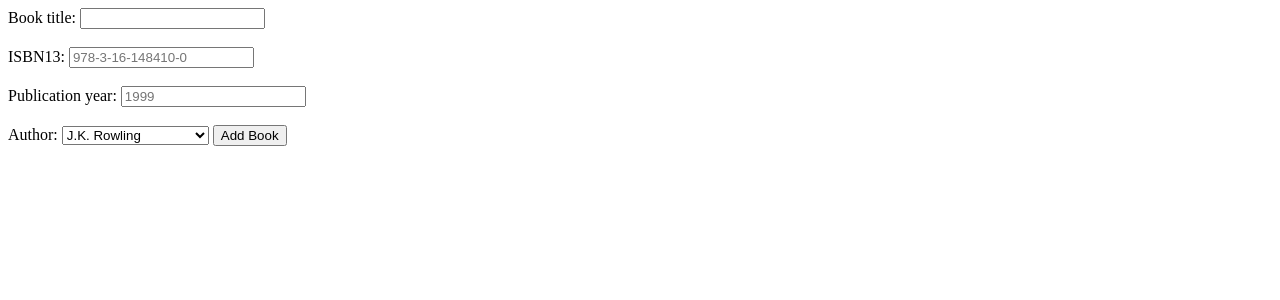
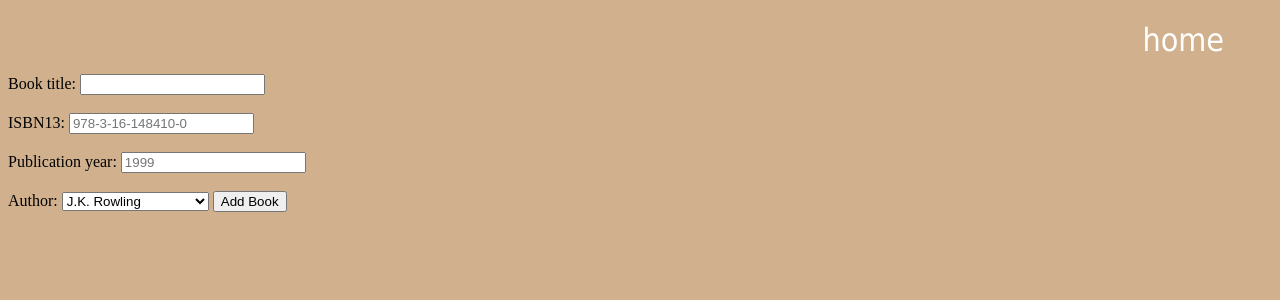
Before and after one commit to Chichari2/digital_library, a Flask app: page /add_book in a window 1280 px wide. Shown: the top 300 px of the page. Run offline with Flask 3, Linux system fonts and the light colour scheme.

Commit message:
add navbars, implement delete, add some basic styling

```diff
--- a/app.py
+++ b/app.py
@@ -35,7 +35,8 @@ def index():
     db.session.query allows column specs; returns [tuples]
     Model.query (Book.query) forbids columns specs; returns [ORM objects] """
     popup = get_flashed_messages(with_categories=True)
-    rows = db.session.query(Book.title, Book.author_id, Book.isbn).all()
+    rows = db.session.query(Book.title, Book.author_id, Book.isbn,
+                            Book.book_id).all()
     sort_crit = request.args.get('sort')
     sort_dir = request.args.get('dir')
     if sort_crit:
@@ -52,7 +53,8 @@ def index():
         books_list.append(
             {'title': row[0],
              'author': author_name,
-             'cover_url': cover_url}
+             'cover_url': cover_url,
+             'book_id': row[3]}
         )
     return render_template('home.html', books=books_list,
                            popup=popup), 200
@@ -113,9 +115,15 @@ def search():
 
 
 @app.route('/book/<int:book_id>/delete')
-def delete():
-    pass
-    return redirect(url_for('index'))
+def delete(book_id: int):
+    """GET request is sufficient since we're including the id as a var. html
+    forms don't support DELETE anyway, and I see no reason for POST."""
+    book_obj_to_del = Book.query.filter(Book.book_id == book_id).one()
+    book_title = book_obj_to_del.title
+    db.session.delete(book_obj_to_del)
+    db.session.commit()
+    flash(f"'{book_title}' successfully deleted from database.", "info")
+    return redirect(url_for('index')), 302
 
 
 def fetch_cover_url(isbn):
@@ -143,6 +151,8 @@ def add_author():
         death = request.form.get('date_of_death')
         if not name or not birth:  # redundant with html 'required', but still
             abort(400)
+        if name in [author.name for author in Author.query.all()]:
+            return jsonify(message="Name already exists, be more specific.")
         new_author = Author()  # w/o attr 1st, so that I can check if 'death'
         new_author.name = name
         # Convert html date to Py datetime object, Flask-SQLAlchemy wants it
@@ -169,7 +179,7 @@ def add_book():
         # rows = results.fetchall()
 
         # With Flask-SQLAlchemy you don't even need the QUERY
-        rows = db.session.query(Author.name, Author.author_id).all()
+        rows = db.session.query(Author.author_id, Author.name).all()
         for row in rows:
             authors_dict.update({row[0]: row[1]})
         return render_template('add_book.html',
--- a/static/style.css
+++ b/static/style.css
@@ -1,9 +1,42 @@
+body {
+    background-color: #d1b08e;
+}
+
+.navbar {
+    display: flex;
+    height: 50px;
+    justify-content: right;
+    align-items: center;
+    padding: 0.5em;
+    margin: 0;
+}
+
+.menu {
+    display: flex;
+    height: 40px;
+    justify-content: space-around;
+    align-items: center;
+    padding: 0.5em;
+    margin-bottom: 1em;
+}
+
+.navbar a {
+    height: 40px;
+    margin-right: 40px;
+    color: white;
+    text-decoration: none; /* Remove underline */
+    font-family: Tahoma, Verdana, Segoe, sans-serif;
+    font-size: 2em;
+    transition: background-color 0.3s;
+}
+
 .flashes {
     list-style-type: none;
     padding: 0;
 }
 .flashes li {
     padding: 10px;
+    text-align: center;
     margin-bottom: 10px;
     border-radius: 5px;
     background-color: #f0f8ff;
--- a/templates/add_author.html
+++ b/templates/add_author.html
@@ -8,6 +8,9 @@
     <link rel="stylesheet" href="{{ url_for('static', filename='style.css') }}">
   </head>
   <body>
+    <nav class="navbar">
+      <a href="/">home</a>
+    </nav>
     {% if popup %}
           <ul class=flashes>
           {% for category, message in popup %}
--- a/templates/add_book.html
+++ b/templates/add_book.html
@@ -8,6 +8,9 @@
     <link rel="stylesheet" href="{{ url_for('static', filename='style.css') }}">
   </head>
   <body>
+    <nav class="navbar">
+      <a href="/">home</a>
+    </nav>
     {% if popup %}
           <ul class=flashes>
           {% for category, message in popup %}
@@ -24,8 +27,8 @@
       <input type="text" id="pub_year" name="pub_year" placeholder="1999" maxlength="4" required ><br><br>
       <label for="authors">Author:</label>
         <select name="author" id="authors" required>
-          {% for name, id in authors_dict.items() %}
-            <option value="{{ id }}">{{ name }}</option>
+          {% for author_id, author_name in authors_dict.items() %}
+            <option value="{{ author_id }}">{{ author_name }}</option>
           {% endfor %}
         </select>
       <input type="submit" value="Add Book">
```
Also changed, not shown: templates/home.html (+16 -8 lines), data/library.sqlite.
